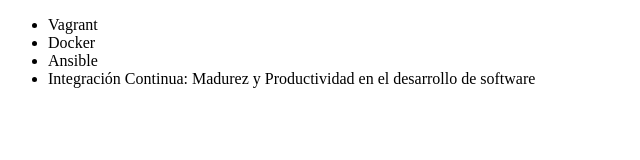
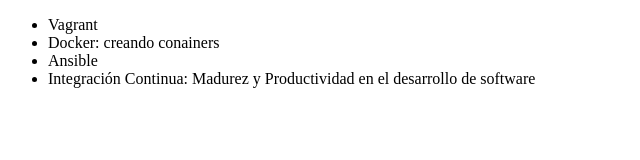
Before and after one commit to alfrantos/curso-git, a plain HTML site: page index.html in a window 1280 px wide. Shown: the whole page, without its empty margins (0-640 px from the left). Drawn offline with Linux system fonts and the light colour scheme.

Commit message:
corrigiendo nombre de curso docker

```diff
--- a/index.html
+++ b/index.html
@@ -7,7 +7,7 @@
 <body>
      <ul>
          <li> Vagrant </li>
-         <li> Docker </li>
+         <li> Docker: creando conainers </li>
          <li> Ansible </li>
          <li> Integración Continua: Madurez y Productividad en el desarrollo de software</li>
      </ul>
```
